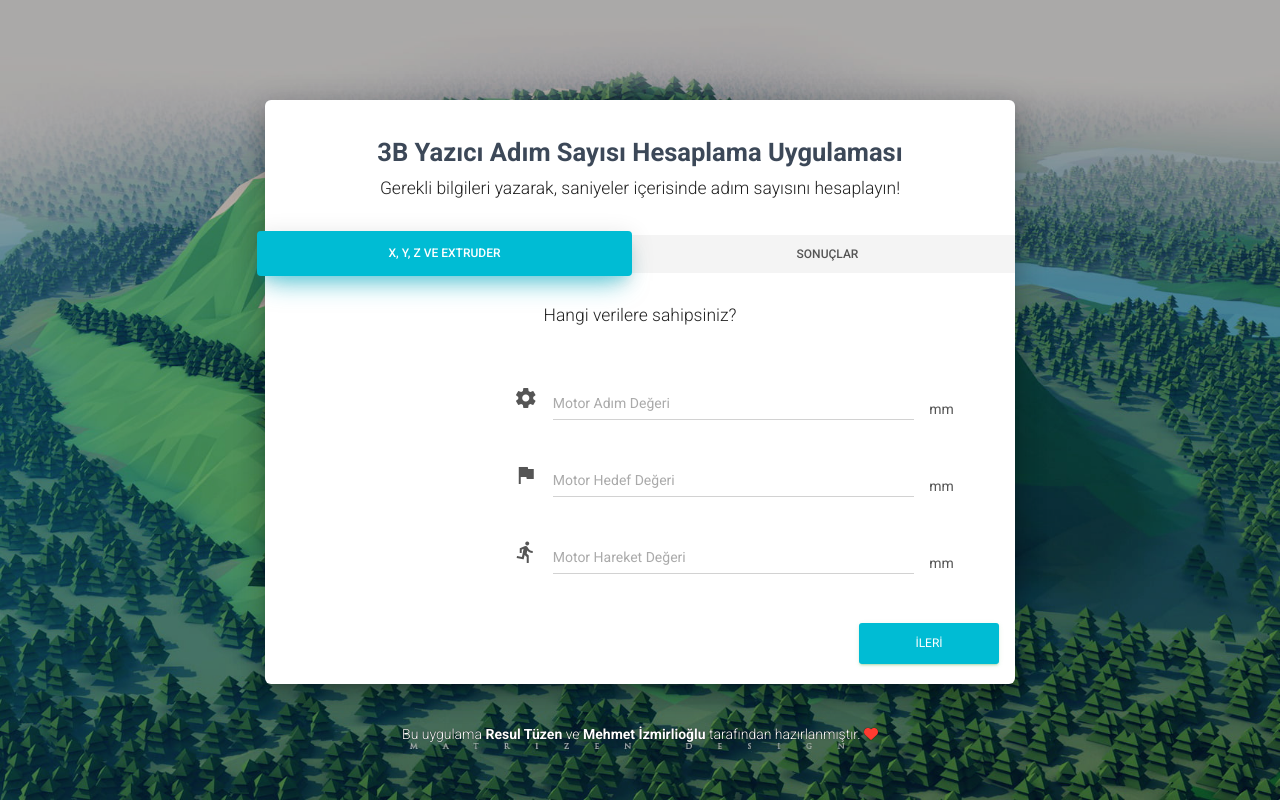
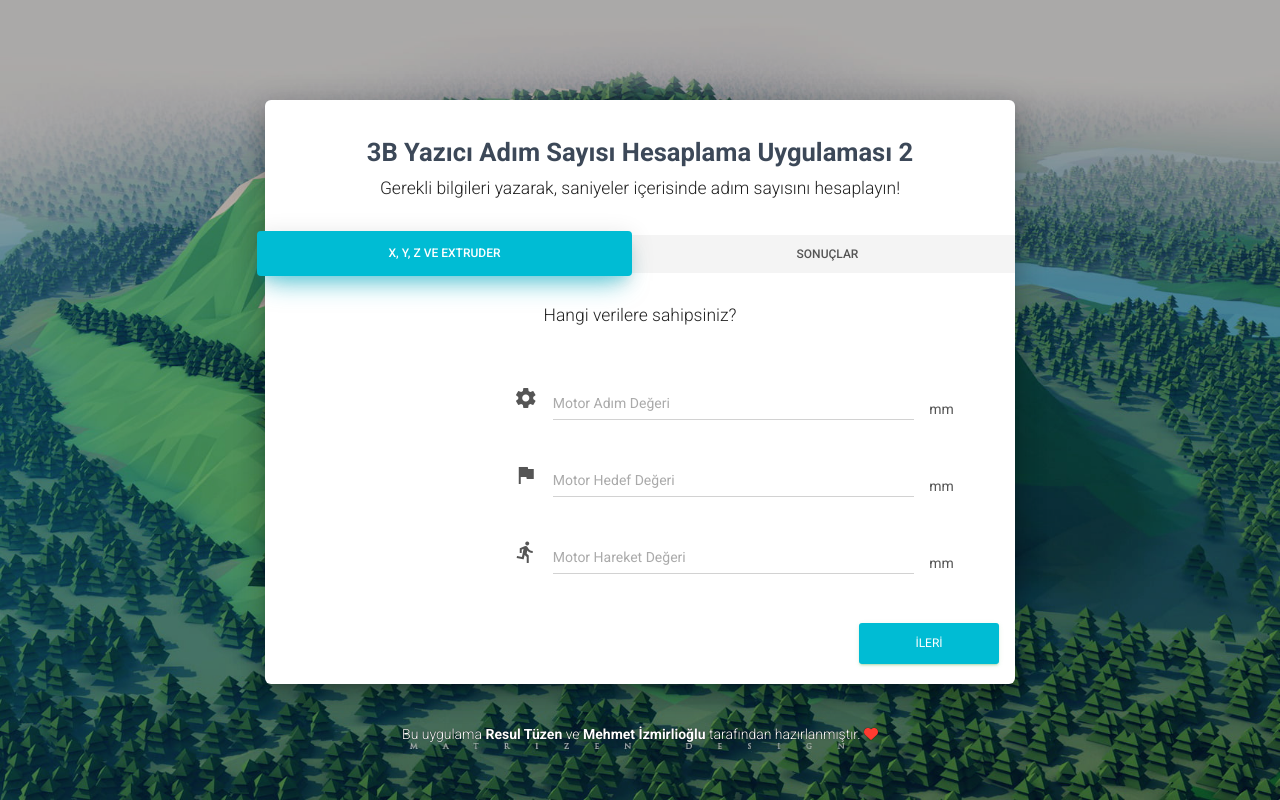
Before and after one commit to resultuzen/3DPrinterMotorStepCalculator, a plain HTML site: page index.html in a window 1280 px wide. Drawn offline with Linux system fonts and the light colour scheme.

Commit message:
Başlık Güncellemesi

```diff
--- a/index.html
+++ b/index.html
@@ -3,7 +3,7 @@
 <head>
 <meta charset="utf-8" />
 <meta http-equiv="X-UA-Compatible" content="IE=edge,chrome=1" />
-<title>3B Yazıcı Adım Sayısı Hesaplama Uygulaması</title>
+<title>3B Yazıcı Adım Sayısı Hesaplama Uygulaması 2</title>
 <meta content='width=device-width, initial-scale=1.0, maximum-scale=1.0, user-scalable=0' name='viewport' />
 <meta name="viewport" content="width=device-width" />
 
@@ -25,7 +25,7 @@
                <div class="card wizard-card" data-color="blue" id="wizard">
                <form action="" method="">
                 <div class="wizard-header">
-                  <h3 class="wizard-title"> 3B Yazıcı Adım Sayısı Hesaplama Uygulaması</h3>
+                  <h3 class="wizard-title"> 3B Yazıcı Adım Sayısı Hesaplama Uygulaması 2</h3>
 					        <h5>Gerekli bilgileri yazarak, saniyeler içerisinde adım sayısını hesaplayın!</h5>
                 </div>
 				        <div class="wizard-navigation">
```
